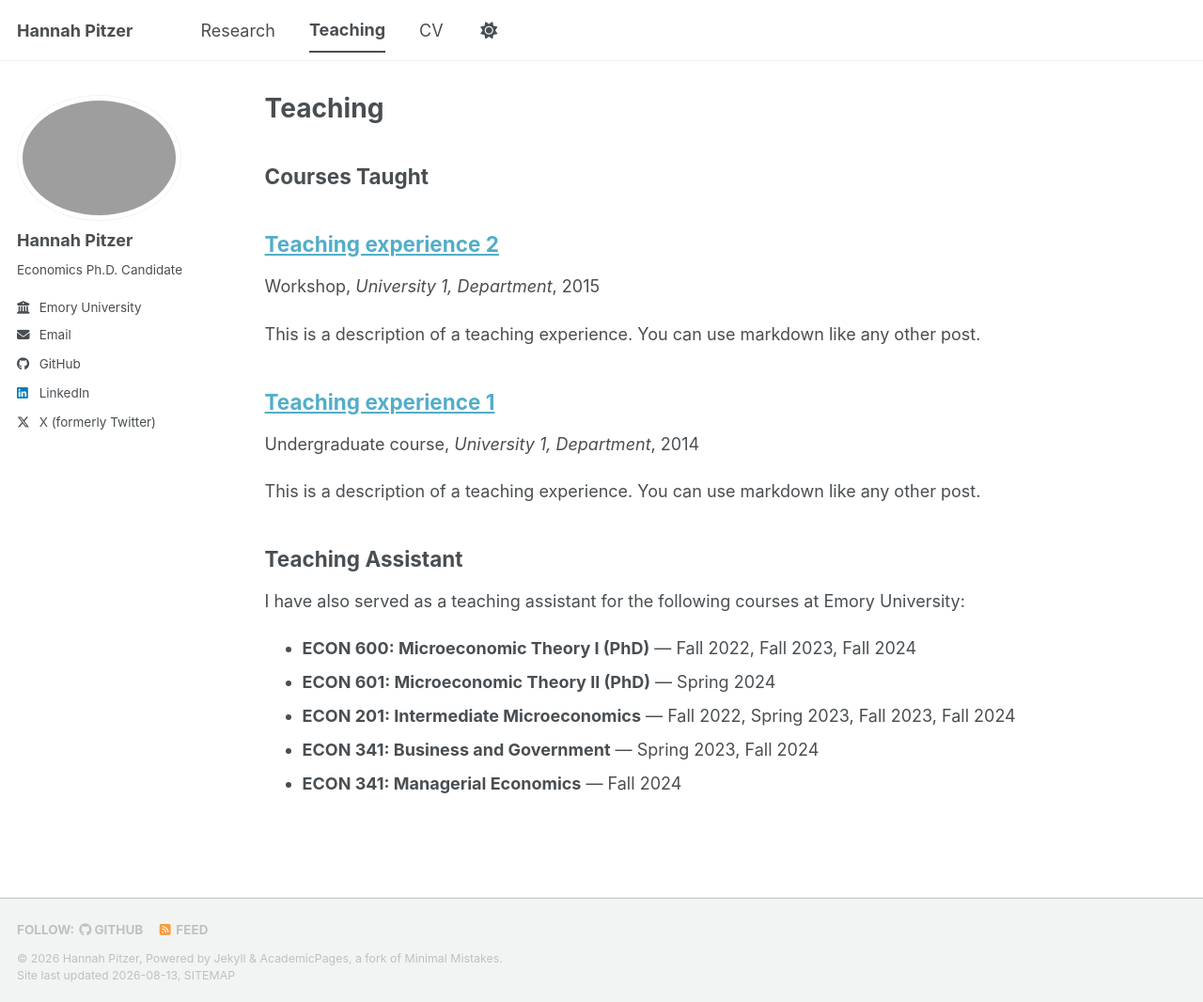
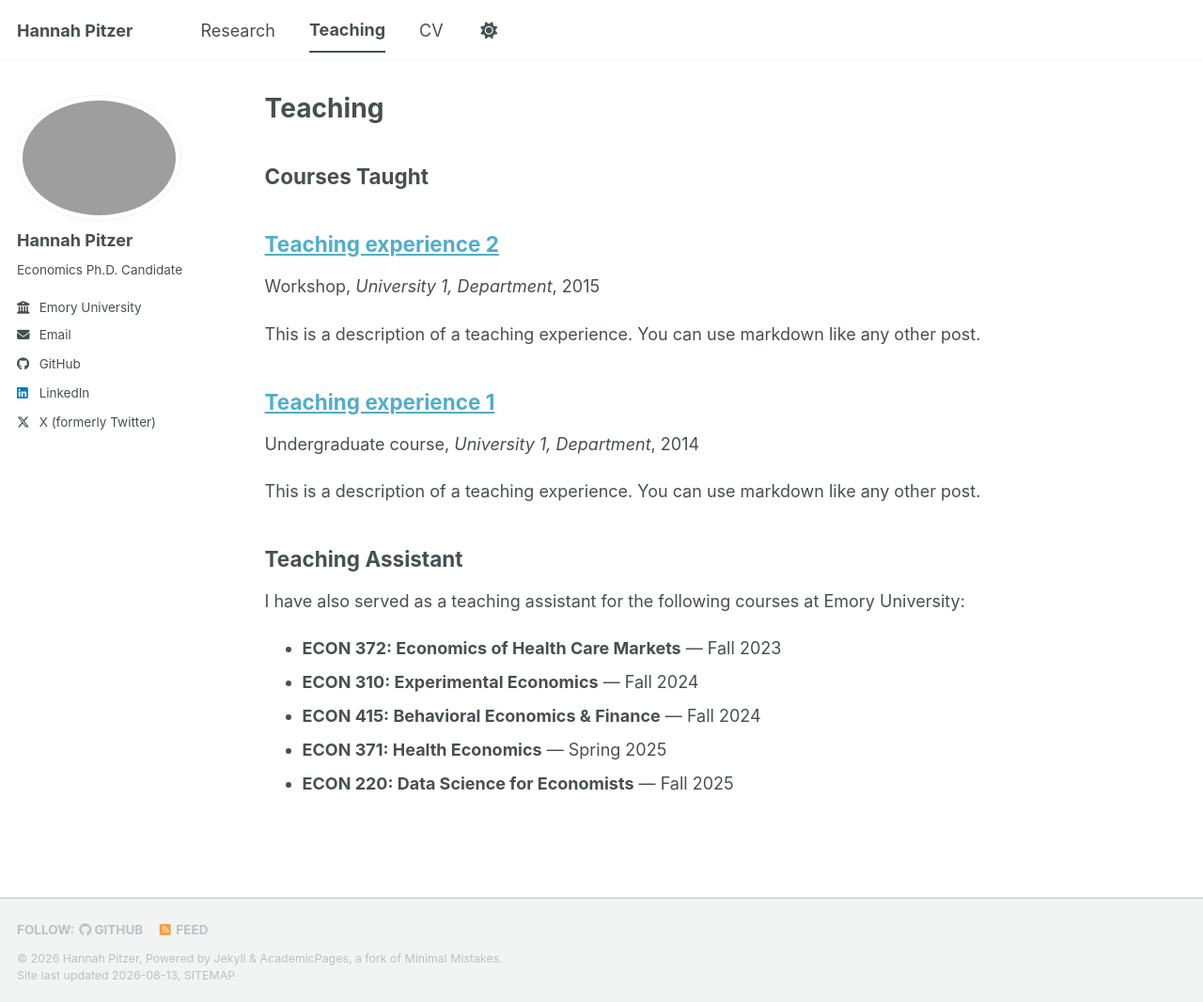
Before and after one commit to hdpitzer/hdpitzer.github.io, a Jekyll site: the page built from _pages/teaching.md, in a window 1280 px wide and 1066 px high. Shown: the whole window at 94% size. Built offline with Jekyll 4.4.1, drawn with Linux system fonts in a browser that asks for light colours; a style sheet for code colours, icons or effects is not loaded.

Commit message:
Update teaching.md

```diff
--- a/_pages/teaching.md
+++ b/_pages/teaching.md
@@ -17,8 +17,8 @@ author_profile: true
 
 I have also served as a teaching assistant for the following courses at Emory University:
 
-- **ECON 600: Microeconomic Theory I (PhD)** — Fall 2022, Fall 2023, Fall 2024
-- **ECON 601: Microeconomic Theory II (PhD)** — Spring 2024
-- **ECON 201: Intermediate Microeconomics** — Fall 2022, Spring 2023, Fall 2023, Fall 2024
-- **ECON 341: Business and Government** — Spring 2023, Fall 2024
-- **ECON 341: Managerial Economics** — Fall 2024
+- **ECON 372: Economics of Health Care Markets** — Fall 2023
+- **ECON 310: Experimental Economics** — Fall 2024
+- **ECON 415: Behavioral Economics & Finance** — Fall 2024
+- **ECON 371: Health Economics** — Spring 2025
+- **ECON 220: Data Science for Economists** — Fall 2025
```
